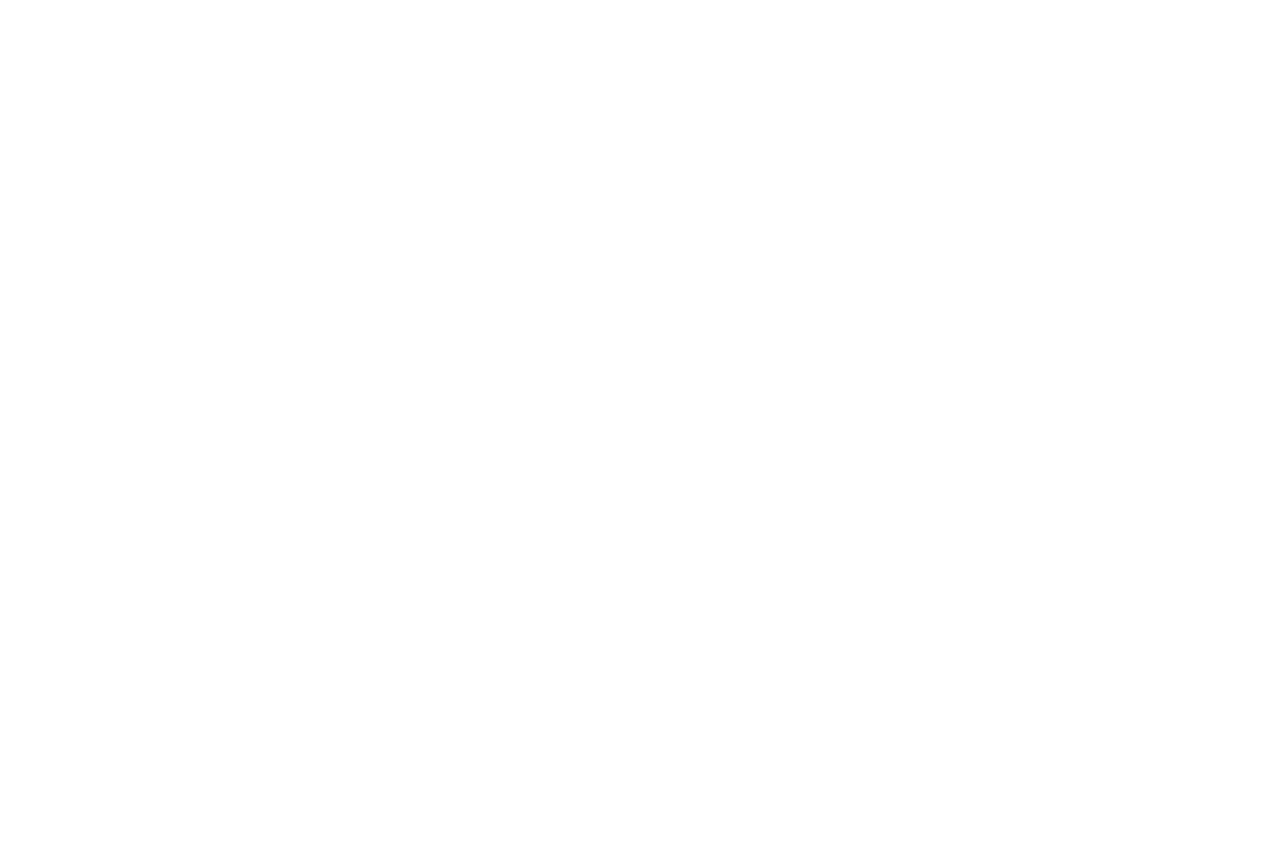
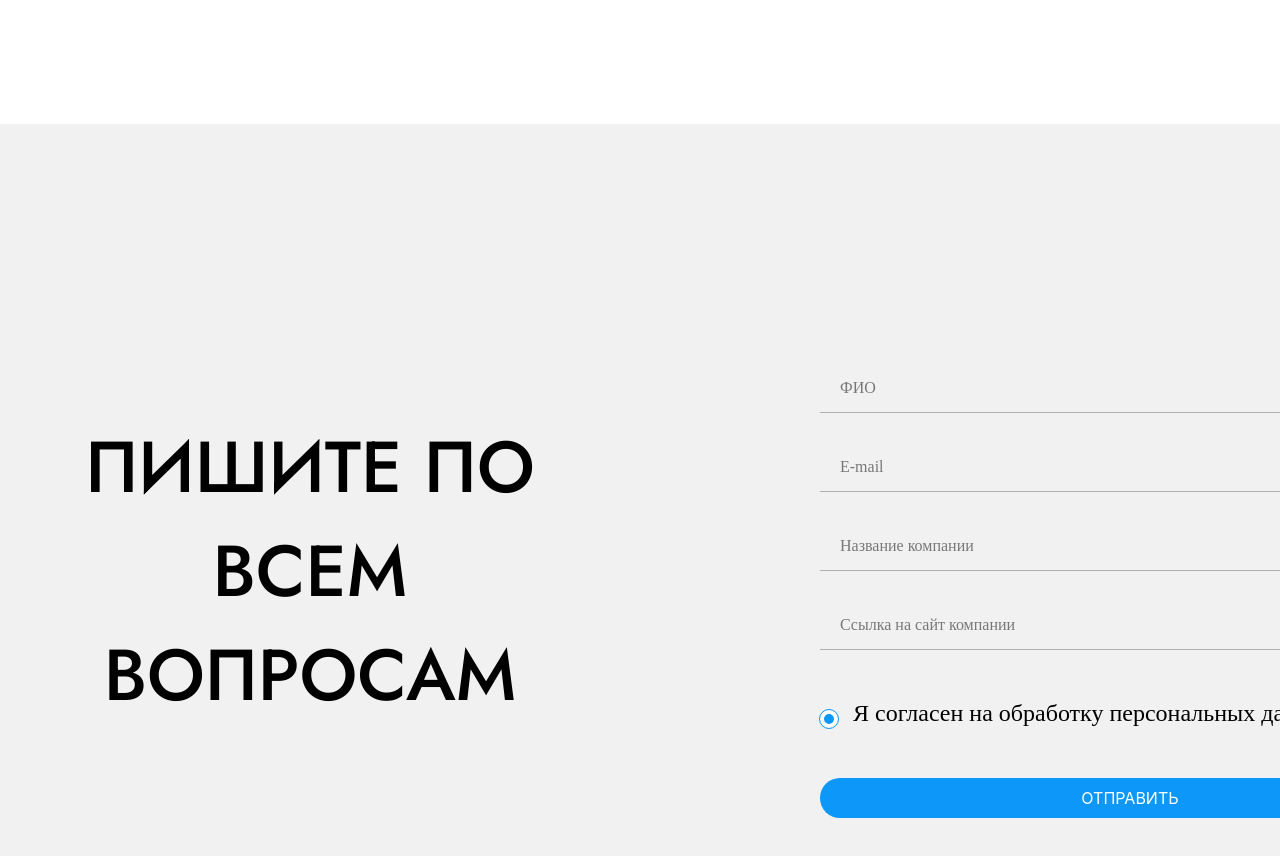
Before and after one commit to Aytaldeg/Test-App, a React (Create React App) app: page / in a window 1280 px wide. Shown: the part 7260-8116 px from the top of the page. Before the commit the page ends 7903 px from the top, so only its background shows below. Built offline with nearby package versions, Linux system fonts and the light colour scheme; a web font is replaced by a local one.

Commit message:
# Added feedback

```diff
--- a/src/App.tsx
+++ b/src/App.tsx
@@ -8,6 +8,7 @@
 import Statistics from "./components/Statistics/Statistics";
 import Provider from "./components/Provider/Provider";
 import FAQ from "./components/FAQ/FAQ"
+import Feedback from "./components/Feedback/Feedback";
 
 function App() {
   return (
@@ -19,6 +20,7 @@
       <Statistics />
       <Provider />
       <FAQ />
+      <Feedback/>
     </div>
   );
 }
--- /dev/null
+++ b/src/components/Feedback/Feedback.tsx
@@ -0,0 +1,31 @@
+import "../styles/main.scss";
+
+function Feedback() {
+  return (
+    <div className="feedback">
+      <div className="feedback-bg" />
+      <div className="wrapper">
+        <div className="feedback-content">
+          <div className="feedback-title">ПИШИТЕ ПО ВСЕМ ВОПРОСАМ</div>
+          <div className="feedback-form">
+            <div className="feedback-input">
+              <div className="feedback-fio">ФИО</div>
+              <div className="feedback-mail">E-mail</div>
+              <div className="feedback-company">Название компании</div>
+              <div className="feedback-link">Ссылка на сайт компании</div>
+            </div>
+            <div className="feedback-agreement">
+              <div className="feedback-dot" />
+              <div className="feedback-text">
+                Я согласен на обработку персональных данных
+              </div>
+            </div>
+            <div className="feedback-button">ОТПРАВИТЬ</div>
+          </div>
+        </div>
+      </div>
+    </div>
+  );
+}
+
+export default Feedback;
--- a/src/components/styles/main.scss
+++ b/src/components/styles/main.scss
@@ -492,7 +492,7 @@
     font-size: 48px;
     font-family: $font;
     color: #000;
-    margin-top: 163px;
+    margin-top: 193px;
   }
 
   &-content {
@@ -557,7 +557,7 @@
 
   &-straight {
     width: 1px;
-    height: 370px;
+    height: 290px;
     background-color: #0c97f9;
     margin-left: 15px;
   }
@@ -583,3 +583,113 @@
     opacity: 0.5;
   }
 }
+
+.feedback {
+  height: 870px;
+  position: relative;
+  top: 101px;
+
+  &-bg {
+    background-color: #7b757d;
+    opacity: 0.1;
+    position: absolute;
+    top: 0;
+    left: 0;
+    right: 0;
+    bottom: 0;
+  }
+
+  &-content {
+    display: flex;
+    flex-direction: row;
+    align-items: center;
+    margin-top: 100px;
+    gap: 200px;
+    padding-top: 200px;
+  }
+
+  &-title {
+    font-size: 72px;
+    width: 50%;
+    font-family: $font;
+  }
+
+  &-form {
+    width: 50%;
+    text-align: left;
+    display: flex;
+    flex-direction: column;
+    margin-top: 40px;
+  }
+
+  &-input {
+    display: flex;
+    flex-direction: column;
+    gap: 30px;
+    font-size: 24;
+    opacity: 0.5;
+    font-family: $regular_font;
+  }
+
+  &-fio {
+    border-bottom: solid 1px #747373;
+    line-height: 3;
+    padding-left: 20px;
+  }
+
+  &-mail {
+    border-bottom: solid 1px #747373;
+    line-height: 3;
+    padding-left: 20px;
+  }
+
+  &-company {
+    border-bottom: solid 1px #747373;
+    line-height: 3;
+    padding-left: 20px;
+  }
+
+  &-link {
+    border-bottom: solid 1px #747373;
+    line-height: 3;
+    padding-left: 20px;
+  }
+
+  &-agreement {
+    display: flex;
+    flex-direction: row;
+    margin-top: 50px;
+    font-size: 24;
+  }
+
+  &-dot {
+    width: 10px;
+    height: 10px;
+    background-color: #0c97f9;
+    border-radius: 50%;
+    position: relative;
+    border: 4px solid #ffffff;
+    outline: solid 1px #0c97f9;
+    margin-top: 10px;
+  }
+
+  &-text {
+    margin-left: 15px;
+    font-family: $regular_font;
+    font-size: 24px;
+  }
+
+  &-button {
+    display: flex;
+    flex-direction: column;
+    margin-top: 50px;
+    // margin-left: 100px;
+    // margin-right: 100px;
+    text-align: center;
+    background-color: #0c97f9;
+    color: #fff;
+    border-radius: 32px;
+    font-size: 20;
+    line-height: 40px;
+  }
+}
```
